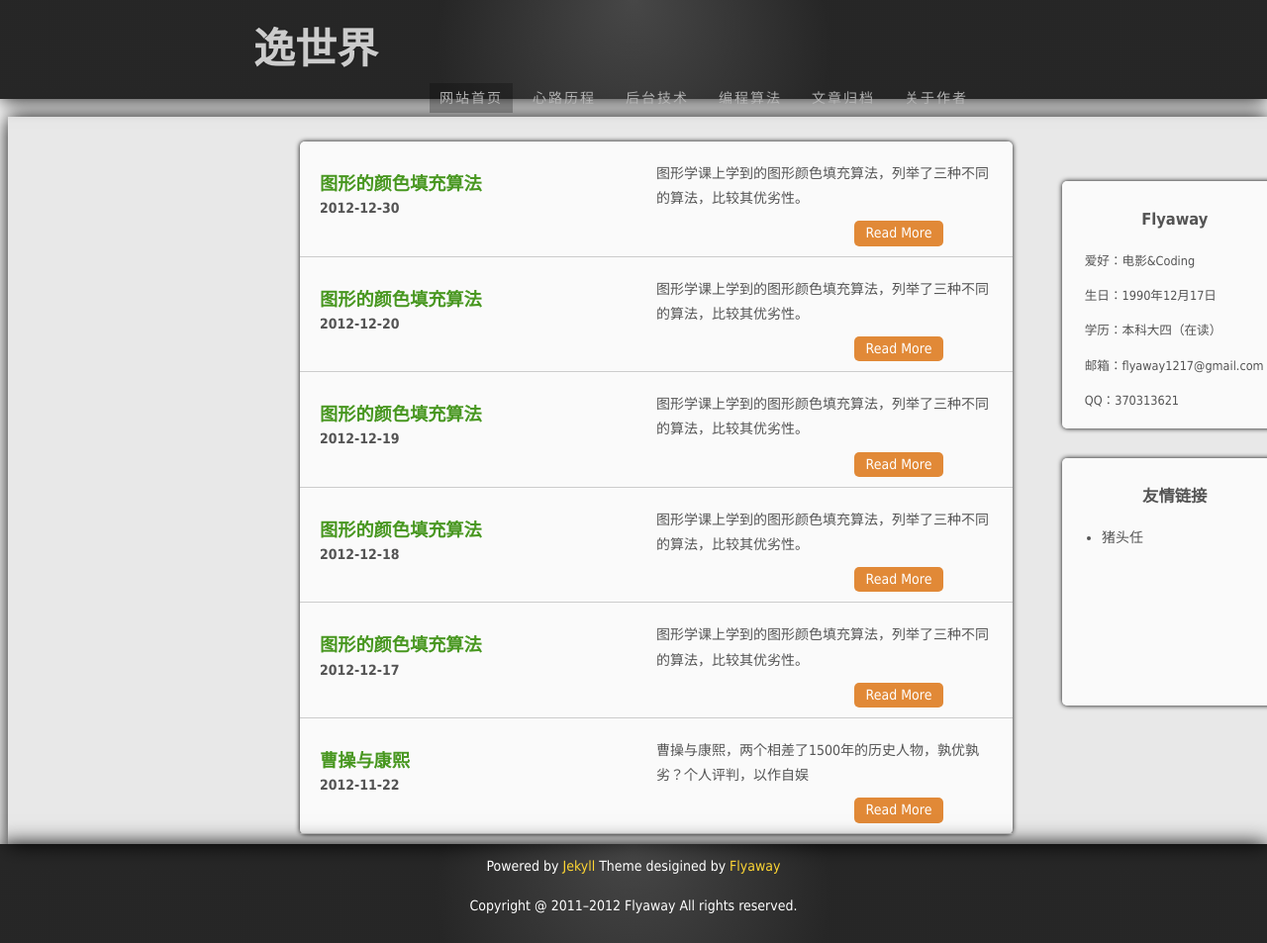
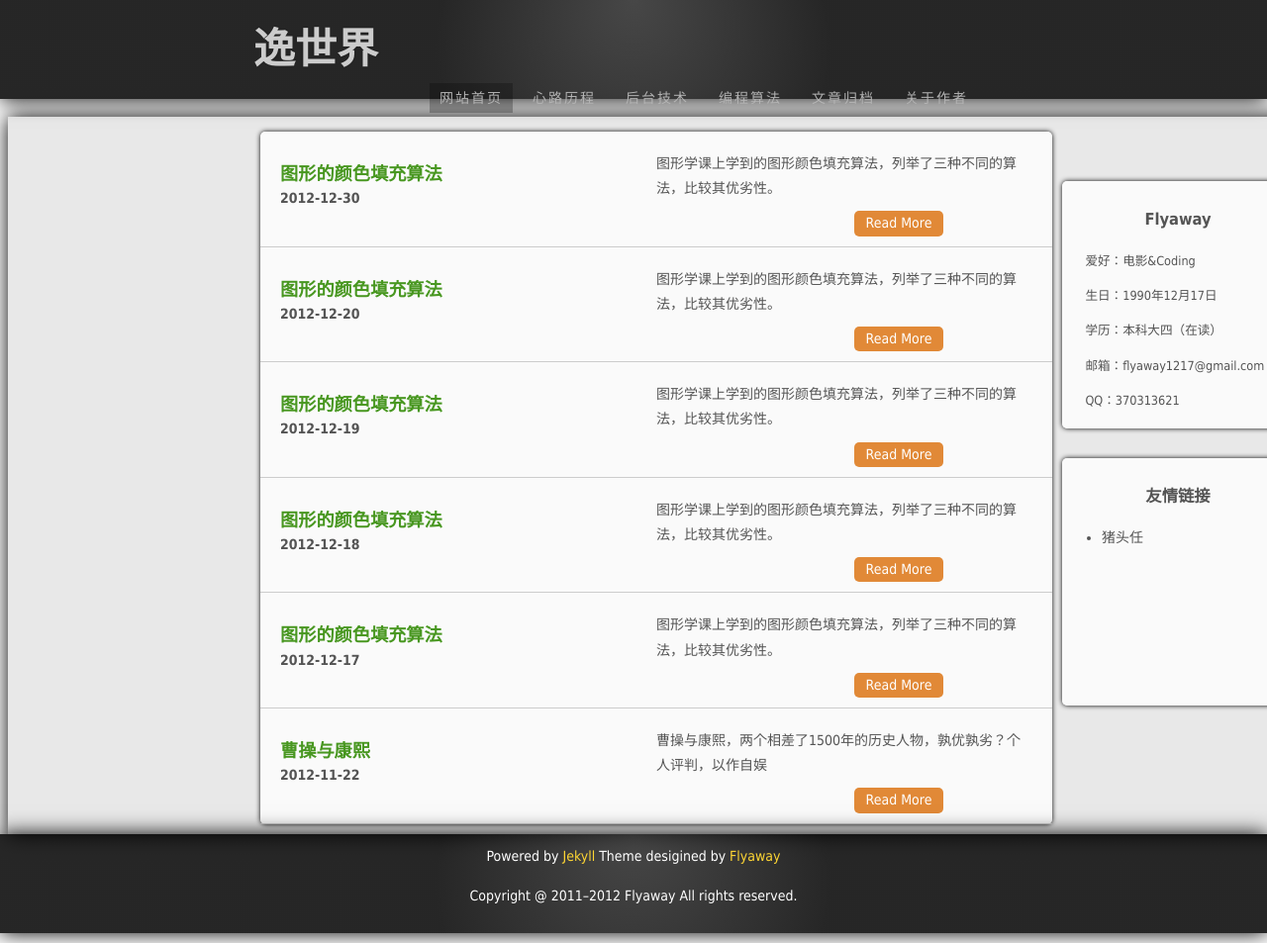
Before and after one commit to flyaway1217/flyaway1217.github.com, a Jekyll site: the page built from index.html, in a window 1280 px wide. Shown: the whole page at 99% size. Built offline with Jekyll 4.4.1, drawn with Linux system fonts in a browser that asks for light colours.

Commit message:
Update the index.css

```diff
--- a/css/index.css
+++ b/css/index.css
@@ -1,5 +1,5 @@
 #index_content{
-	width:90%;
+	/*width:90%;*/
 	/*background:red;*/
   display:-moz-box;
 	display:-o-box;
@@ -9,7 +9,7 @@
 	-o-box-orient:vertical;
 	-webkit-box-orient:vertical;
 	box-orient:vertical;
-	margin:10px 20px 0 40px ;
+	/*margin:10px 20px 0 40px ;*/
 	background-color:hsla(0,0%,100%,0.8);
 }
 #index #blank{
--- a/css/style.css
+++ b/css/style.css
@@ -110,7 +110,7 @@ body{
 
 #wrap{
 	margin-top:110px;
-	width:100%;
+	/*width:100%;*/
 	height:auto;
 	top:0;
 	padding:5px 5px 10px;
```
